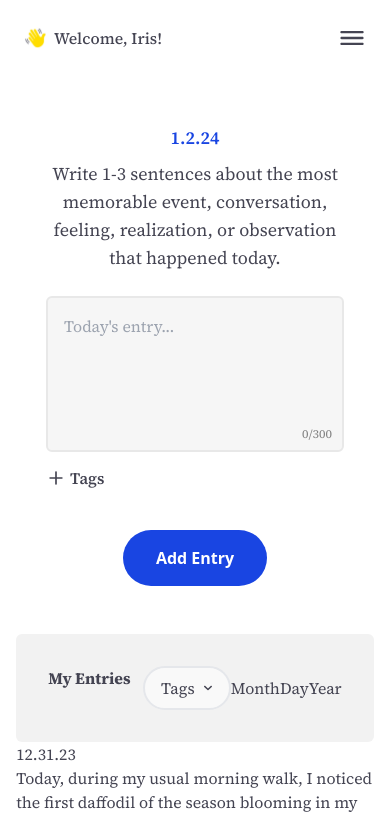
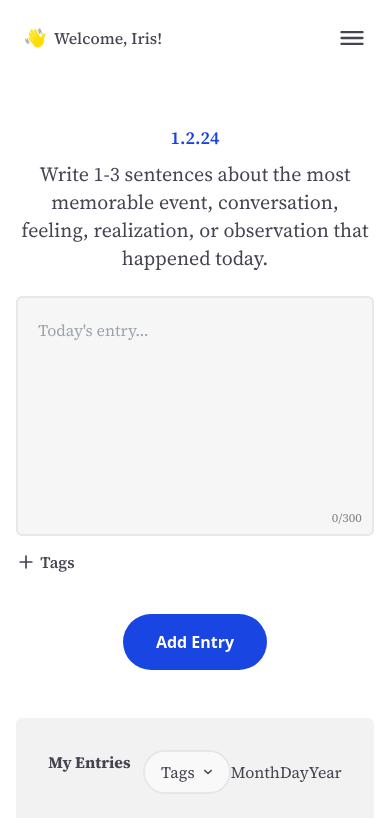
Before and after one commit to iris-jeong/memento-app, a Next.js app in the folder client/: page /home in a window 390 px wide. Shown: the top 818 px of the page. Built offline with nearby package versions, Linux system fonts and the light colour scheme.

Commit message:
Set textarea height responsively

```diff
--- a/client/src/components/EntryForm.tsx
+++ b/client/src/components/EntryForm.tsx
@@ -37,7 +37,7 @@ export default function EntryForm() {
 	};
 
 	return (
-		<section className="w-5/6 sm:4/5 md:3/4 lg:w-2/3 max-w-[640px] mx-auto my-12">
+		<section className="w-7/8 sm:4/5 md:3/4 lg:w-2/3 max-w-[640px] mx-auto my-12">
 			<form
 				action=""
 				method="POST"
@@ -46,7 +46,7 @@ export default function EntryForm() {
 				<p className="text-center text-[#1945E2] font-semibold text-lg sm:text-xl md:2xl lg:3xl">
 					1.2.24
 				</p>
-				<h1 className="text-center text-lg xs:text-2xl md:text-3xl mt-2 mb-6">
+				<h1 className="text-center text-xl xs:text-2xl md:text-3xl mt-2 mb-6">
 					Write 1-3 sentences about the most memorable event, conversation,
 					feeling, realization, or observation that happened today.
 				</h1>
@@ -54,12 +54,12 @@ export default function EntryForm() {
 					<textarea
 						id="entry-input"
 						name="entry-input"
-						rows={5}
 						maxLength={300}
 						required
 						aria-label="Entry input"
 						placeholder="Today's entry..."
-						className="w-full border-solid border-2 border-[#E8E8E8] rounded-md bg-[#F6F6F6] p-4 mb-4 focus:outline-none resize-none"
+						className="w-full border-solid border-2 border-[#E8E8E8] rounded-md bg-[#F6F6F6] p-5 mb-4 focus:outline-none resize-none
+						h-60 xs:h-40 md:h-36"
 						onChange={handleTextChange}
 						value={text}
 					></textarea>
```
